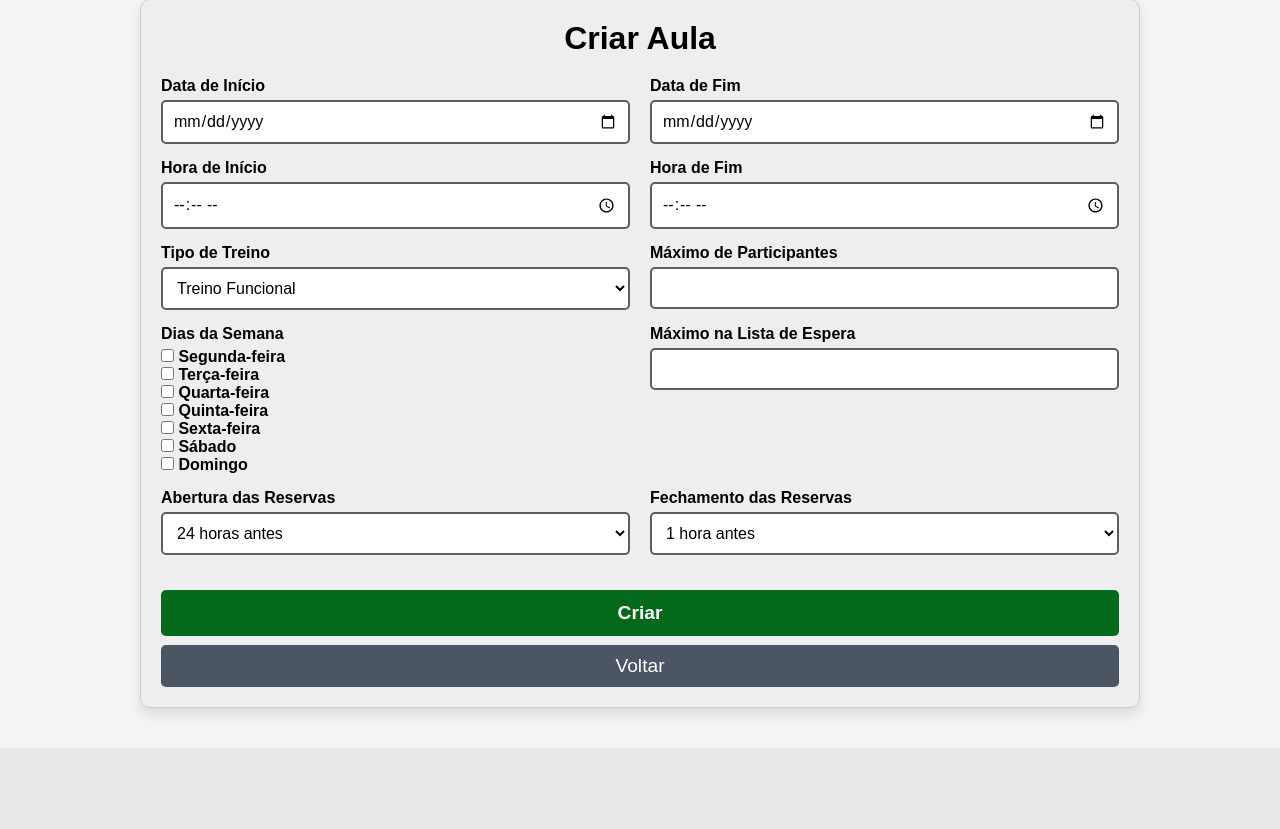
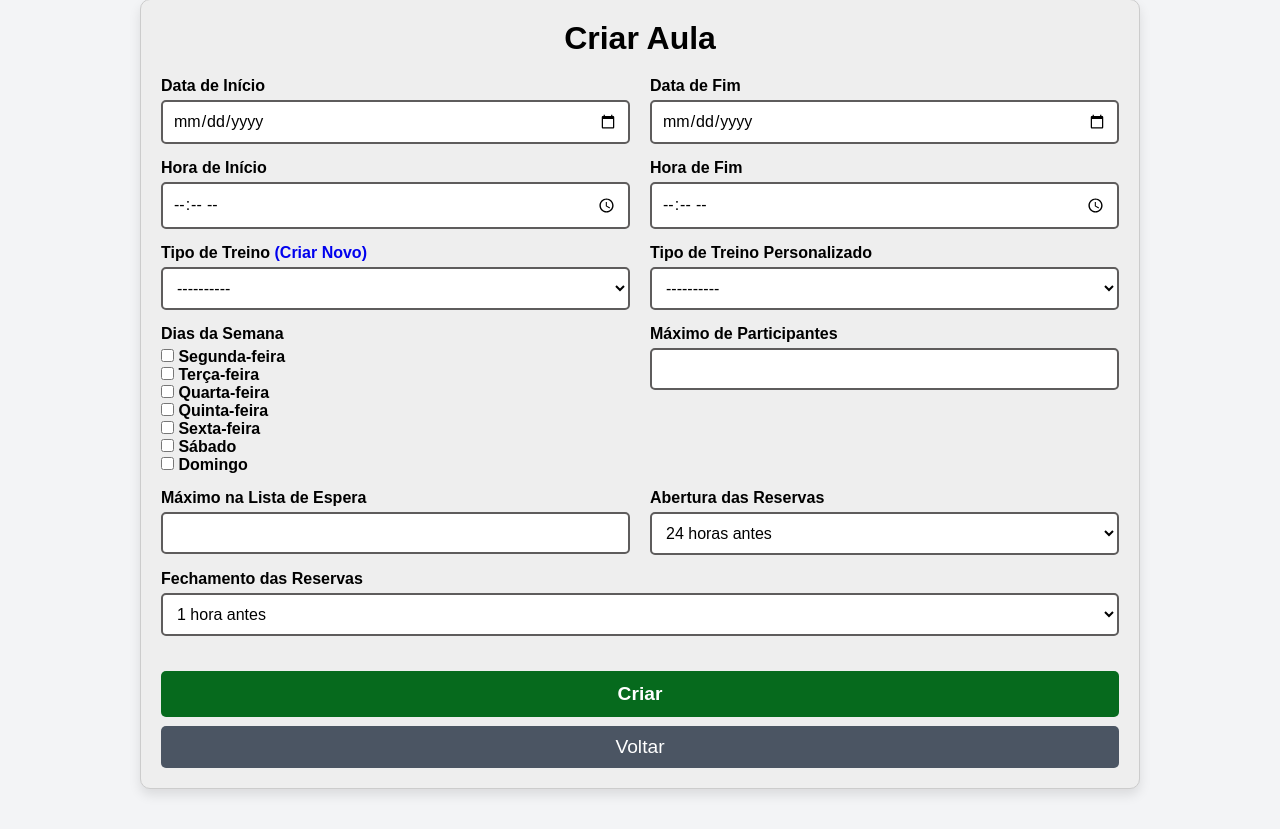
Before and after one commit to MiguelCarvalho407/fitclub_final, a Django app: page /fitclub/criar_treino/ in a window 1280 px wide; the page is wider, and only the part inside the window is pictured. Shown: the part 121-950 px from the top of that part. Before the commit the page ends 869 px from the top of that part, so only its background shows below. Run offline with Django 5.2, Linux system fonts and the light colour scheme; the visitor is signed in with stand-in values (Sample User, id 1); data that the repository does not hold is empty.

Commit message:
Tipo Treino

```diff
--- a/app/forms.py
+++ b/app/forms.py
@@ -311,17 +311,25 @@ class EditarDadosBiometricos(forms.ModelForm):
 
 
 
+class CriarTipoTreinoForm(forms.ModelForm):
+    class Meta:
+        model = NomeTipoTreino
+        fields = ['nome']
+
 
 class CriarTreinoForm(forms.Form):
     tipo_treino = forms.ChoiceField(
-        choices=[
-            ('treino_funcional', 'Treino Funcional'),
-            ('mobilidade', 'Mobilidade'),
-            ('força', 'Força'),
-            ('total_fit', 'Total FIT'),
-        ],
-        label="Tipo de Treino"
+        choices=[('', '----------')] + list(Treino.TIPO_TREINO_CHOICES),
+        label="Tipo de Treino",
+        required=False,
     )
+    tipo_treino_nome = forms.ModelChoiceField(
+        queryset=NomeTipoTreino.objects.all(),
+        label="Tipo de Treino Personalizado",
+        required=False,
+        empty_label="----------"
+    )
+
     data_inicio = forms.DateField(
         widget=forms.DateInput(attrs={'type': 'date'}),
         input_formats=['%Y-%m-%d'],
--- a/app/models.py
+++ b/app/models.py
@@ -156,6 +156,13 @@ class Dados_biometricos(models.Model):
         super().save(*args, **kwargs)
 
 
+class NomeTipoTreino(models.Model):
+    nome = models.CharField(max_length=100)
+
+    def __str__(self):
+        return self.nome
+
+
 
 class Treino(models.Model):
     DIAS_DA_SEMANA_CHOICES = [
@@ -191,7 +198,8 @@ class Treino(models.Model):
         (12, '12 horas antes'),
     ]
 
-    tipo_treino = models.CharField(max_length=50, choices=TIPO_TREINO_CHOICES)
+    tipo_treino = models.CharField(max_length=50, choices=TIPO_TREINO_CHOICES, null=True, blank=True)
+    tipo_treino_nome = models.ForeignKey(NomeTipoTreino, on_delete=models.CASCADE, null=True, blank=True)
     data_inicio = models.DateField()
     data_fim = models.DateField()
     hora_inicio = models.TimeField()
--- a/app/templates/FC_APP/fcCriar_treino.html
+++ b/app/templates/FC_APP/fcCriar_treino.html
@@ -48,14 +48,15 @@
 
         <div class="form-row">
             <div class="form-column">
-                <label for="tipo_treino">{{ form.tipo_treino.label }}</label>
+                <label for="tipo_treino">{{ form.tipo_treino.label }} <a href="{% url 'criar_tipo_treino' %}">(Criar Novo)</a></label>
                 {{ form.tipo_treino }}
             </div>
 
             <div class="form-column">
-                <label for="max_participantes">{{ form.max_participantes.label }}</label>
-                {{ form.max_participantes }}
+                <label for="tipo_treino">{{ form.tipo_treino_nome.label }}</label>
+                {{ form.tipo_treino_nome }}
             </div>
+
         </div>
 
         <div class="form-row">
@@ -65,17 +66,24 @@
             </div>
 
             <div class="form-column">
+                <label for="max_participantes">{{ form.max_participantes.label }}</label>
+                {{ form.max_participantes }}
+            </div>
+        </div>
+        <div class="form-row">
+
+            <div class="form-column">
                 <label for="max_lista_espera">{{ form.max_lista_espera.label }}</label>
                 {{ form.max_lista_espera }}
+            </div>
+
+            <div class="form-column">
+                <label for="hora_abertura_reservas">{{ form.reservas_horas_antes.label }}</label>
+                {{ form.reservas_horas_antes }}
             </div>
         </div>
 
         <div class="form-row">
-            <div class="form-column">
-                <label for="hora_abertura_reservas">{{ form.reservas_horas_antes.label }}</label>
-                {{ form.reservas_horas_antes }}
-            </div>
-
             <div class="form-column">
                 <label for="reservas_horas_fecho">{{ form.reservas_horas_fecho.label }}</label>
                 {{ form.reservas_horas_fecho }}
--- a/app/urls.py
+++ b/app/urls.py
@@ -35,6 +35,8 @@ urlpatterns = [
     path('fitclub/editar_treino/<int:treino_id>/', views.editar_treino, name='editar_treino'),
     path('fitclub/apagartreino/<int:pk>/', views.apagartreino, name='apagartarefa'),
 
+    path('fitclub/criartipotreino/', views.criar_tipo_treino, name='criar_tipo_treino'),
+
     path('sairlistaespera/<int:treino_id>/', views.cancelar_lista_espera, name='cancelar_lista_espera'),
 
     path('fitclub/utilizador/<int:user_id>/dadosbiometricos', views.editardadosbiometricos, name='editardadosbiometricos'),
--- a/app/views.py
+++ b/app/views.py
@@ -166,6 +166,26 @@ def fcBase(request):
 
 
 
+@login_required
+def criar_tipo_treino(request):
+    if not request.user.is_staff:
+        return render(request, 'ERRORS/403.html')
+
+    if request.user.funcao != 'Ativo':
+        return redirect('acesso_negado')
+
+    if request.method == 'POST':
+        form = CriarTipoTreinoForm(request.POST or None)
+        if form.is_valid():
+            form.save()
+
+            return redirect('criar_treino')
+
+    else:
+        form = CriarTipoTreinoForm()
+
+
+    return render(request, 'FC_APP/fcCriar_tipo_treino.html', {'form': form})
 
 
 @login_required
@@ -177,6 +197,7 @@ def criar_treinos(request):
         form = CriarTreinoForm(request.POST)
         if form.is_valid():
             tipo_treino = form.cleaned_data['tipo_treino']
+            tipo_treino_nome = form.cleaned_data['tipo_treino_nome']
             data_inicio = form.cleaned_data['data_inicio']
             data_fim = form.cleaned_data['data_fim']
             hora_inicio = form.cleaned_data['hora_inicio']
@@ -220,6 +241,7 @@ def criar_treinos(request):
                         # Criação do treino
                         Treino.objects.create(
                             tipo_treino=tipo_treino,
+                            tipo_treino_nome=tipo_treino_nome,
                             data_inicio=current_date,
                             data_fim=current_date,
                             hora_inicio=hora_inicio,
@@ -283,6 +305,7 @@ def calendario(request):
         treinos_data.append({
             'id': treino.id,
             'tipo_treino': treino.get_tipo_treino_display(),
+            'tipo_treino_nome': treino.tipo_treino_nome.nome if treino.tipo_treino_nome else None,
             'data_inicio': treino.data_inicio.strftime('%Y-%m-%d'),
             'hora_inicio': treino.hora_inicio.strftime('%H:%M'),
             'hora_fim': treino.hora_fim.strftime('%H:%M'),
```
Also changed, not shown: app/static/css/calendario.css (+6 -1 lines), app/templates/FC_APP/fcCalendario.html (+5 -2 lines), app/templates/FC_RESERVAS/fcReservas_detalhes.html (+9 -0 lines).
